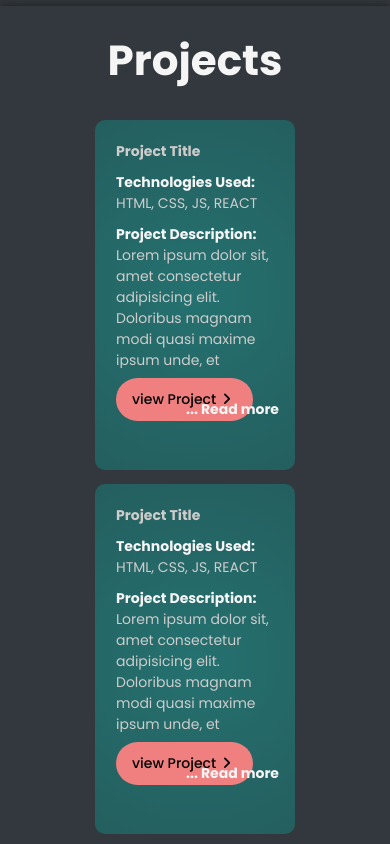
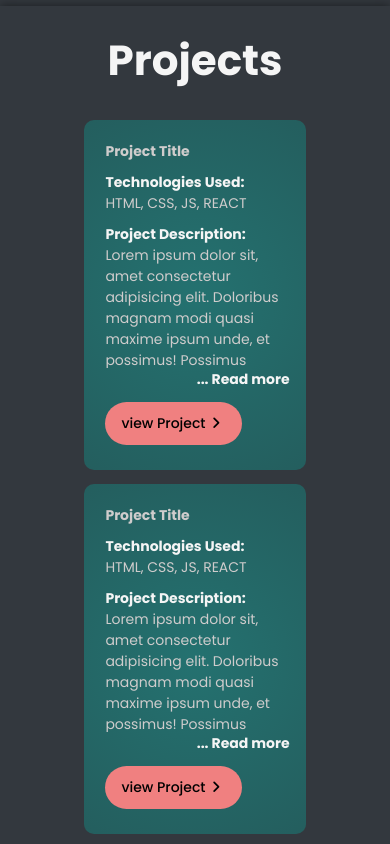
Before and after one commit to HarshaVardhanRajuK/My-Portfolio, a plain HTML site: page index.html in a window 390 px wide. Shown: the part 2220-3064 px from the top of the page. Drawn offline with Linux system fonts and the light colour scheme.

Commit message:
Modified Responsiveness

```diff
--- a/style.css
+++ b/style.css
@@ -631,6 +631,16 @@ textarea {
     .section-left-card  {
         width: max(300px, 60%);
     }
+    .project-item {
+        flex-grow: 1;
+    }
+    .project-item div {
+        margin-top: 24px;
+    }
+    .read-more {
+        bottom: 80px;
+    }
+
     .contact-right {
         width: min(600px, 90vw);
     }
@@ -674,6 +684,12 @@ textarea {
         flex-direction: column;
         gap: 1rem;
     }
+    .project-item {
+        width: 100%;
+    }
+    .read-more {
+        display: none;
+    }
     hr {
         display: block;
     }
@@ -682,3 +698,9 @@ textarea {
         align-self: center;
     }
 }
+
+@media only screen and (max-width: 550px) {
+    .read-more {
+        display: block;
+    }
+}
```
